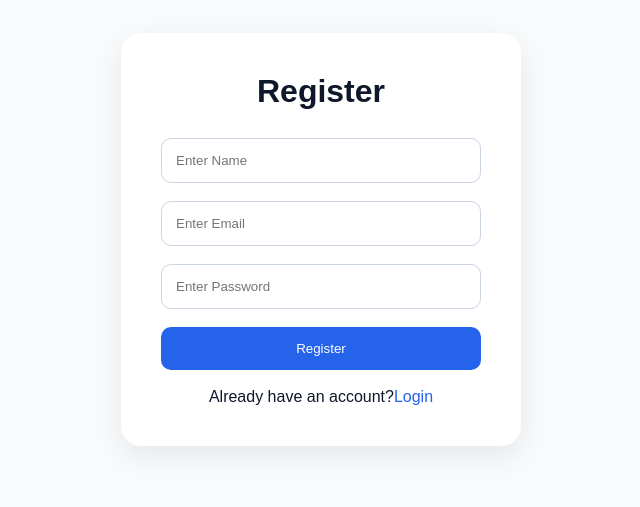
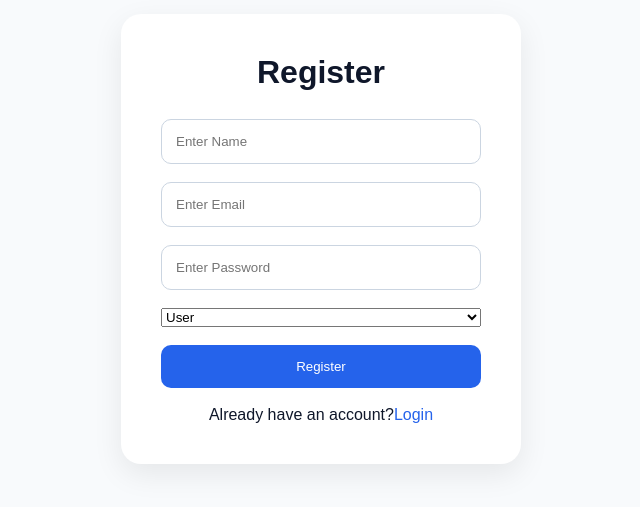
Before and after one commit to gaurav0007777/task-manager-app, a React app in the folder frontend/: page /register in a window 1280 px wide. Shown: the part 161-668 px from the top of the page, without its empty margins (319-959 px from the left). Built offline with nearby package versions, Linux system fonts and the light colour scheme; the HTML template or start-up script is replaced by a standard one.

Commit message:
added role based registration

```diff
--- a/frontend/src/pages/Register.jsx
+++ b/frontend/src/pages/Register.jsx
@@ -1,7 +1,5 @@
 import { useState } from "react";
-
 import axios from "axios";
-
 import { useNavigate, Link } from "react-router-dom";
 
 function Register() {
@@ -12,6 +10,7 @@
     name: "",
     email: "",
     password: "",
+    role: "user",
   });
 
   const handleChange = (e) => {
@@ -68,8 +67,6 @@
 
             const value = e.target.value;
 
-         // only alphabets + spaces allowed
-
             if (/^[A-Za-z\s]*$/.test(value)) {
 
               setFormData({
@@ -96,6 +93,15 @@
           onChange={handleChange}
         />
 
+        <select
+          name="role"
+          value={formData.role}
+          onChange={handleChange}
+        >
+          <option value="user">User</option>
+          <option value="admin">Admin</option>
+        </select>
+
         <button type="submit">
           Register
         </button>
```
Also changed, not shown: 1 other file (tests, documents, lock files or other folders). Lines whose indentation alone changed are shown as unchanged.
